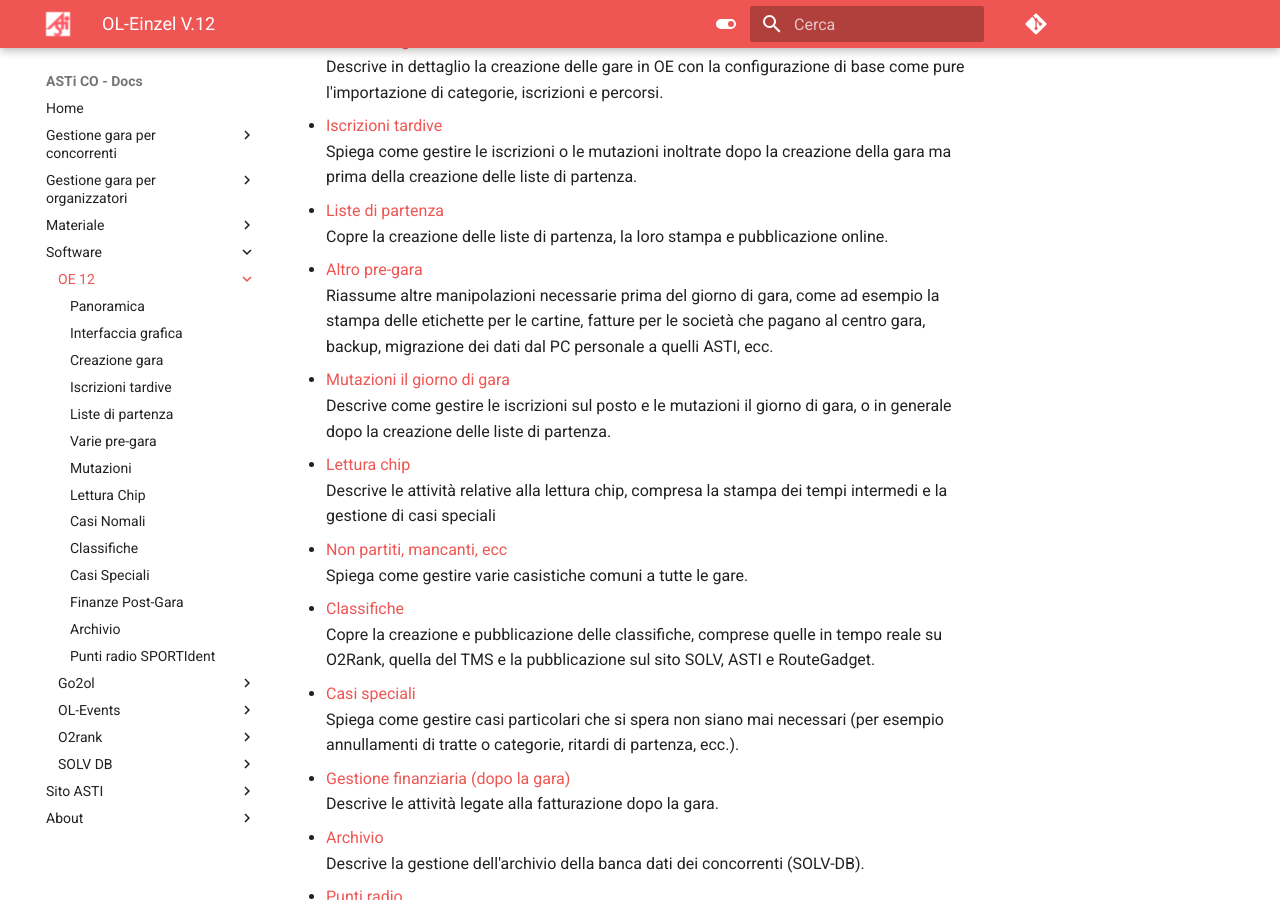
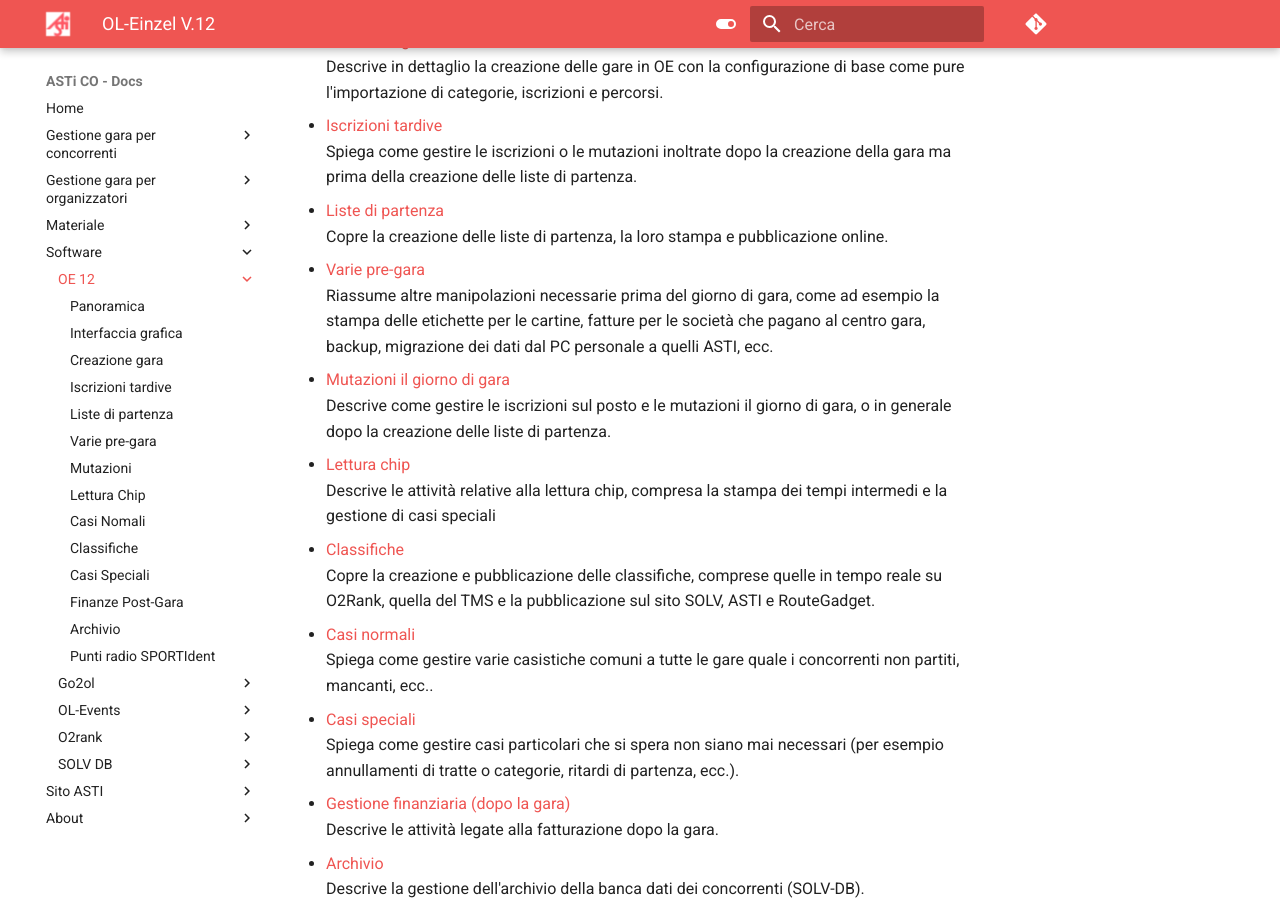
Before and after one commit to asti-co/doc, an MkDocs documentation site: the page built from docs/software/oe12/index.md, in a window 1280 px wide and 900 px high, scrolled down 412 px. Built offline with MkDocs 1.6.1 and Material for MkDocs 9.7.7, drawn with Linux system fonts in a browser that asks for light colours; comment, search, counter and statistics services are not loaded.

Commit message:
formattazioni, rinomine file, typos

```diff
--- a/docs/software/oe12/index.md
+++ b/docs/software/oe12/index.md
@@ -20,7 +20,7 @@
 - [Liste di partenza](liste_partenza.md)
 Copre la creazione delle liste di partenza, la loro stampa e pubblicazione online.
 
-- [Altro pre-gara](altro_pre_gara.md)
+- [Varie pre-gara](varie_pre_gara.md)
 Riassume altre manipolazioni necessarie prima del giorno di gara, come ad esempio la stampa delle etichette per le cartine, fatture per le società che pagano al centro gara, backup, migrazione dei dati dal PC personale a quelli ASTI, ecc.
 
 - [Mutazioni il giorno di gara](mutazioni_giorno_gara.md)
@@ -29,11 +29,11 @@
 - [Lettura chip](lettura_chip.md)
 Descrive le attività relative alla lettura chip, compresa la stampa dei tempi intermedi e la gestione di casi speciali
 
-- [Non partiti, mancanti, ecc](non_partiti.md)
-Spiega come gestire varie casistiche comuni a tutte le gare.
-
 - [Classifiche](classifiche.md)
 Copre la creazione e pubblicazione delle classifiche, comprese quelle in tempo reale su O2Rank, quella del TMS e la pubblicazione sul sito SOLV, ASTI e RouteGadget.
+
+- [Casi normali](casi_normali.md)
+Spiega come gestire varie casistiche comuni a tutte le gare quale i concorrenti non partiti, mancanti, ecc..
 
 - [Casi speciali](casi_speciali.md)
 Spiega come gestire casi particolari che si spera non siano mai necessari (per esempio annullamenti di tratte o categorie, ritardi di partenza, ecc.).
```
